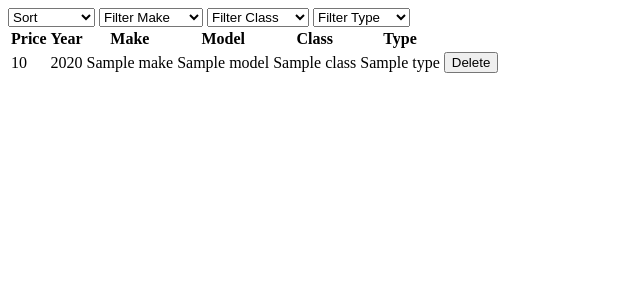
After one commit to akester/Kester_INF653, a PHP site: template Midterm/view/admin_home.php in a window 1280 px wide. The commit adds this page. Shown: the top 300 px of the page, without its empty margins (0-640 px from the left). Run offline with PHP 8.4, Linux system fonts and the light colour scheme; the template is opened without the code that fills it: most values are stand-ins (such as "Sample title", 1, 10 or a date in 2020); data that the repository does not hold is empty.

Commit message:
Add delete function

```diff
--- /dev/null
+++ b/Midterm/view/admin_home.php
@@ -0,0 +1,54 @@
+<?php if ($error): ?>
+<div class="alert">
+    <?= $error; ?>
+</div>
+<?php endif; ?>
+
+<select onchange="window.location.href = this.value">
+    <option value="">Sort</option>
+    <option value="?order=price&sort=desc">Price Desc</option>
+    <option value="?order=year&sort=desc">Year Desc</option>
+</select>
+
+<select onchange="window.location.href = this.value">
+    <option value="">Filter Make</option>
+    <?php foreach ($makes as $make): ?>
+        <option value="?make=<?= $make['id'] ?>"><?= $make['make'] ?></option>
+    <?php endforeach; ?>
+</select>
+
+<select onchange="window.location.href = this.value">
+    <option value="">Filter Class</option>
+    <?php foreach ($classes as $id => $class): ?>
+        <option value="?class=<?= $class['id'] ?>"><?= $class['class'] ?></option>
+    <?php endforeach; ?>
+</select>
+
+<select onchange="window.location.href = this.value">
+    <option value="">Filter Type</option>
+    <?php foreach ($types as $id => $type): ?>
+        <option value="?type=<?= $type['id'] ?>"><?= $type['type'] ?></option>
+    <?php endforeach; ?>
+</select>
+
+<table>
+    <tr>
+        <th>Price</th>
+        <th>Year</th>
+        <th>Make</th>
+        <th>Model</th>
+        <th>Class</th>
+        <th>Type</th>
+    </tr>
+<?php foreach ($vehicles as $vehicle): ?>
+    <tr>
+        <td><?= $vehicle['price'] ?></td>
+        <td><?= $vehicle['year'] ?></td>
+        <td><?= $vehicle['make'] ?></td>
+        <td><?= $vehicle['model'] ?></td>
+        <td><?= $vehicle['class'] ?></td>
+        <td><?= $vehicle['type'] ?></td>
+        <td><button onclick="window.location.href = '?action=delete_vehicle&id=<?= $vehicle['id'] ?>'">Delete</button></td>
+    </tr>
+<?php endforeach; ?>
+</table>
```
Also changed, not shown: Midterm/admin/index.php (+7 -1 lines), Midterm/controller/admin.php (+33 -4 lines), Midterm/model/vehicle.php (+57 -4 lines).
